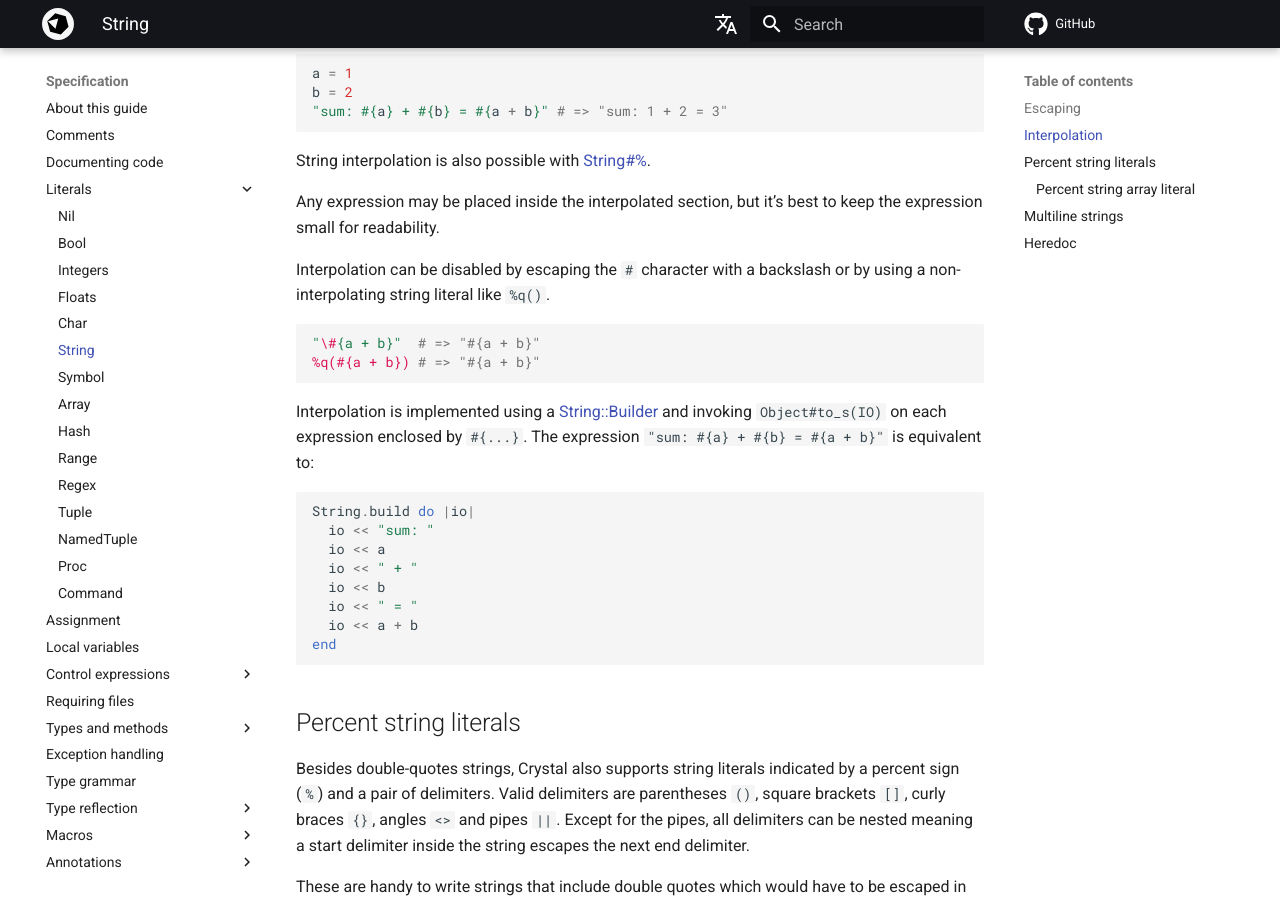
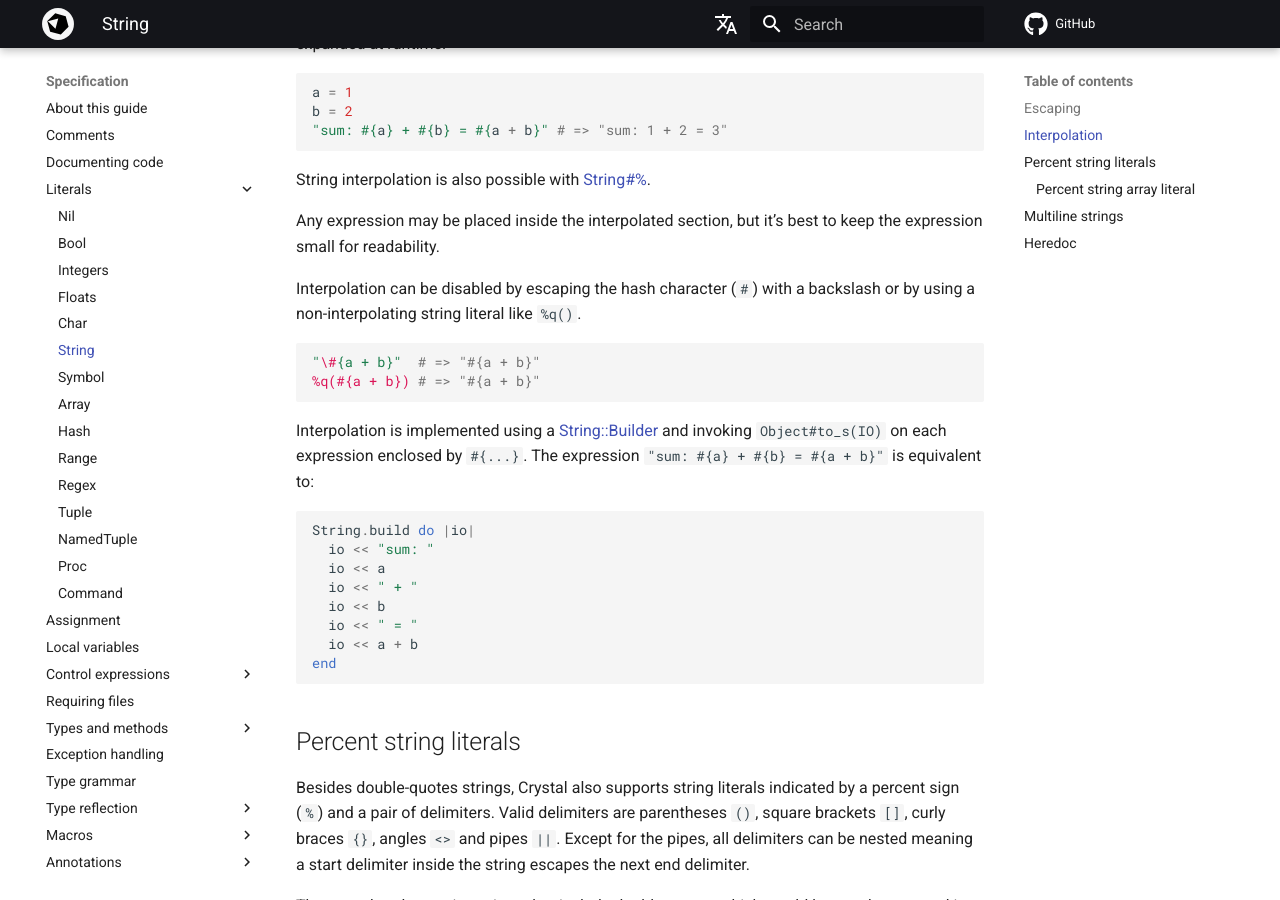
Before and after one commit to crystal-lang/crystal-book, an MkDocs documentation site: the page built from docs/syntax_and_semantics/literals/string.md, in a window 1280 px wide and 900 px high, scrolled down 1449 px. Built offline with MkDocs 1.6.1 and Material for MkDocs 9.7.7, drawn with Linux system fonts in a browser that asks for light colours; nearby versions of some CDN libraries; library files that are not in the unit come from our copies; comment, search, counter and statistics services are not loaded; some of the changed text lies outside the part shown.

Commit message:
Document hash character escape sequence in string literal

````diff
--- a/docs/syntax_and_semantics/literals/string.md
+++ b/docs/syntax_and_semantics/literals/string.md
@@ -17,6 +17,7 @@
 ```crystal
 "\""                  # double quote
 "\\"                  # backslash
+"\#"                  # hash character (to escape interpolation)
 "\a"                  # alert
 "\b"                  # backspace
 "\e"                  # escape
@@ -70,7 +71,7 @@
 
 Any expression may be placed inside the interpolated section, but it’s best to keep the expression small for readability.
 
-Interpolation can be disabled by escaping the `#` character with a backslash or by using a non-interpolating string literal like `%q()`.
+Interpolation can be disabled by escaping the hash character (`#`) with a backslash or by using a non-interpolating string literal like `%q()`.
 
 ```crystal
 "\#{a + b}"  # => "#{a + b}"
````
